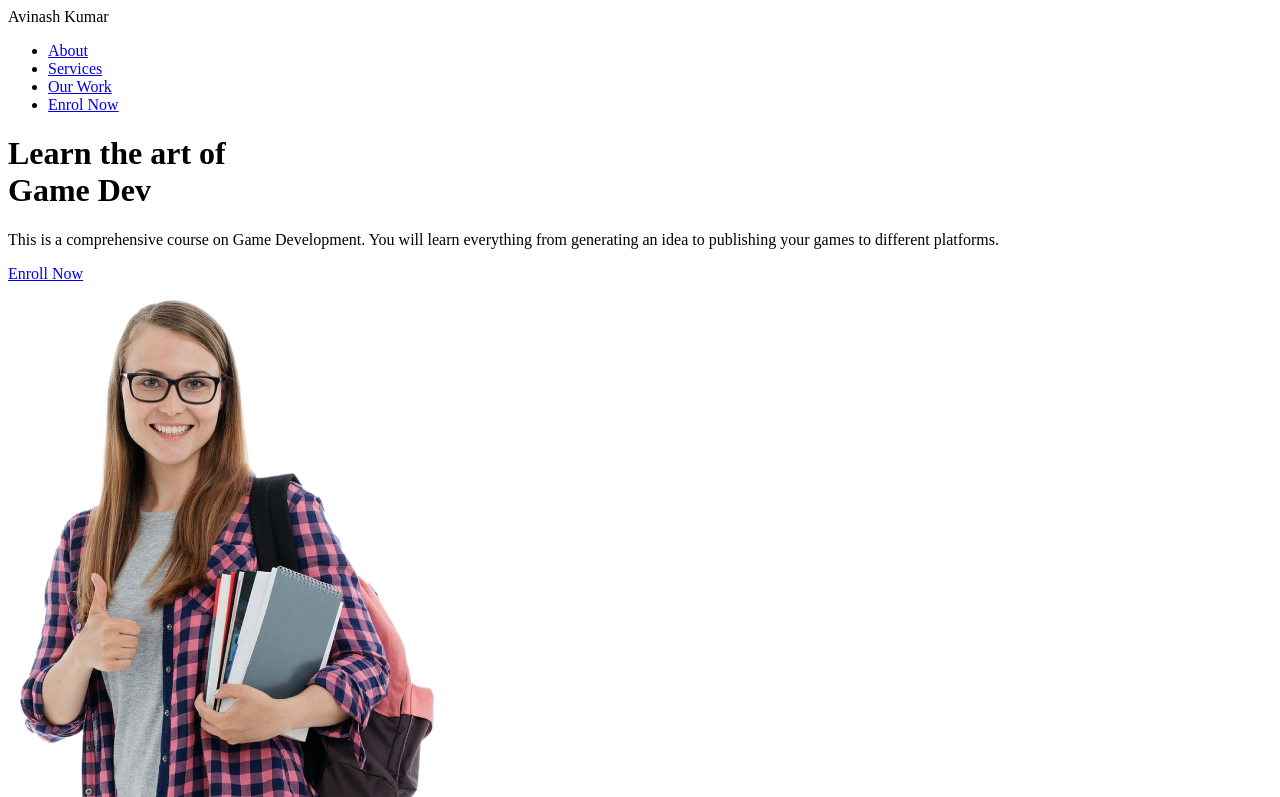
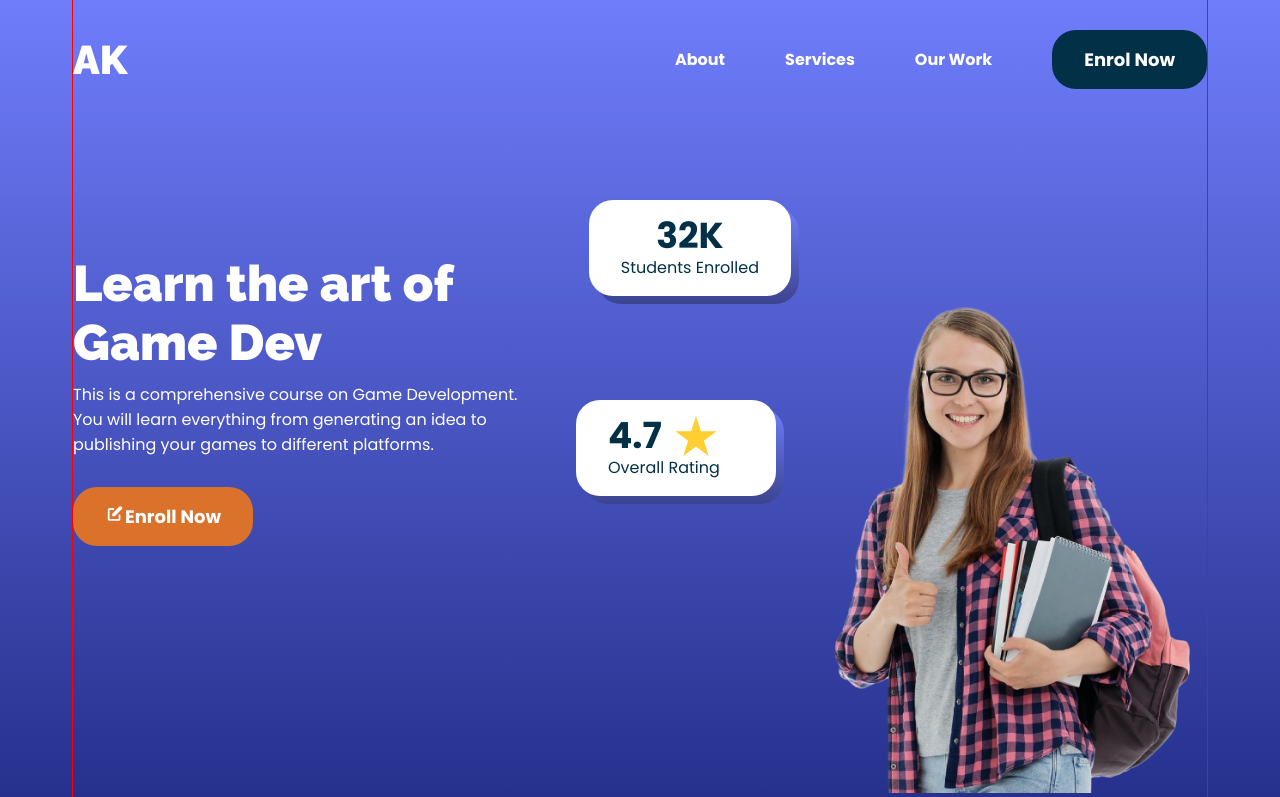
Before and after one commit to Avibglore1/figmaToWebsite, a plain HTML site: page index.html in a window 1280 px wide. Shown: the top 797 px of the page. Drawn offline with Linux system fonts and the light colour scheme.

Commit message:
made header section

```diff
--- a/index.html
+++ b/index.html
@@ -7,14 +7,13 @@
     <link rel="preconnect" href="https://fonts.googleapis.com">
     <link rel="preconnect" href="https://fonts.gstatic.com" crossorigin>
     <link href="https://fonts.googleapis.com/css2?family=Poppins:ital,wght@0,100;0,200;0,300;0,400;0,500;0,600;0,700;0,800;0,900;1,100;1,200;1,300;1,400;1,500;1,600;1,700;1,800;1,900&family=Raleway:ital,wght@0,100..900;1,100..900&display=swap" rel="stylesheet">
-    <link rel="stylesheet" href="./styles.css"
-
+    <link rel="stylesheet" href="./styles.css">
 </head>
 <body>
     <header>
         <div class="wrapper">
             <nav>
-                <div class="logo">Avinash Kumar</div>
+                <div class="logo">AK</div>
                 <ul>
                     <li>
                         <a href="#">About</a>
@@ -37,7 +36,7 @@
                     <p>This is a comprehensive course on Game Development. You will learn everything from generating an idea to publishing your games to different platforms.
 
                     </p>
-                    <a href="#" class="btn light">Enroll Now</a>
+                    <a href="#" class="btn light enrol-icon">Enroll Now</a>
                 </div>
                 <div class="right">
                     <img src="./Images/main-image.png" alt="main-image">
@@ -48,8 +47,9 @@
                             <h3>32K</h3>
                             <p>Students Enrolled</p>
                         </div>
+                        <div class="bg"></div>
                     </div>
-                    <div class="bg"></div>
+
                     <div class="achievement-card overall-rating">
                         <div class="content">
                             <div>
@@ -59,8 +59,9 @@
 
                             <p>Overall Rating</p>
                         </div>
+                        <div class="bg"></div>
                     </div>
-                    <div class="bg"></div>
+
                 </div>
              </div>
         </div>
--- a/styles.css
+++ b/styles.css
@@ -5,3 +5,175 @@
     --light-color: #E8F7FB;
     --light-blue-color: #6F7DFB;
 }
+
+*,*::before,*::after{
+    box-sizing: border-box;
+    margin: 0;
+    padding: 0;
+}
+
+body{
+    font-family: 'poppins', sans-serif;
+}
+/* button */
+.btn{
+border-radius: 24px;
+/* removed height and width which
+was in figma */
+padding: 16px 32px;
+color: #fff;
+display: inline-block;
+font-size: 18px;
+font-weight: bold;
+text-decoration: none;
+}
+
+.btn.dark{
+    background: var(--dark-blue-color);
+}
+
+.btn.light{
+    background: var(--orange-color);
+}
+
+.btn.enrol-icon::before{
+    content: url('./Images/pencil-svg.svg');
+    padding: 1px;
+}
+
+.wrapper{
+    max-width: 1134px;
+    margin: 0 auto;
+    outline: 1px solid red;
+}
+
+/* header */
+header{
+    height: 100vh;
+    width: 100%;
+    background: linear-gradient(180deg, #6f7dfb 0%, #26308c 100%);
+}
+
+nav{
+    display: flex;
+    justify-content: space-between;
+    align-items: center;
+    position: fixed;
+    top: 30px;
+    width: 1134px;
+    z-index: 1;
+}
+
+nav .logo{
+    color: #fff;
+    font-weight: 900;
+    font-size: 40px;
+    font-family: "Raleway", sans-serif;
+}
+
+nav ul{
+    display: flex;
+    align-items: center;
+    gap: 60px;
+    list-style: none;
+}
+
+nav ul li a{
+    font-family: 'Poppins', sans-serif;
+    font-weight: bold;
+    color: #fff;
+    font-size: 16px;
+    text-decoration: none;
+}
+
+/* hero-section */
+
+.hero-section{
+    display: flex;
+    width: 100%;
+    height: 100vh;
+    align-items: center;
+    justify-content: space-between;
+}
+
+.hero-section .left h1{
+    font-family: "Raleway", sans-serif;
+    font-weight: 900;
+    font-size: 50px;
+    color: #fff;
+    margin-bottom: 10px;
+}
+
+.hero-section .left p{
+    font-size: 16px;
+    color: #fff;
+    margin-bottom: 30px;
+    width: 457px;
+}
+
+.hero-section .left{
+    flex: 1;
+}
+
+.hero-section .right img{
+    height: 500px;
+}
+
+.hero-section .right{
+    align-self: flex-end;
+}
+
+
+.achievement-card{
+    position: absolute;
+    min-width: 200px;
+}
+
+.achievement-card .content{
+    background-color: #fff;
+    border-radius: 24px;
+    padding: 8px 32px;
+    position: relative;
+    z-index: 5;
+}
+
+.achievement-card.students-enrolled{
+    left: 46%;
+    top: 200px;
+}
+
+.achievement-card h3{
+    font-weight: bold;
+    font-size: 36px;
+    color: var(--dark-blue-color);
+    text-align: center;
+}
+
+.achievement-card p{
+    font-size: 16px;
+    color: var(--dark-blue-color);
+    margin-top: -8px;
+    margin-bottom: 8px;
+}
+
+.achievement-card .bg{
+    position: absolute;
+    height: 100%;
+    width: 100%;
+    top: 8px;
+    left: 8px;
+    background: linear-gradient(180deg, #6F7DFB 0%, #3b448f 100%);
+    border-radius: 24px;
+    z-index: 1;
+}
+
+.achievement-card.overall-rating{
+    left: 45%;
+    top: 400px;
+}
+
+.achievement-card .content div{
+    display: flex;
+    gap: 12px;
+    align-items: center;
+}
```
